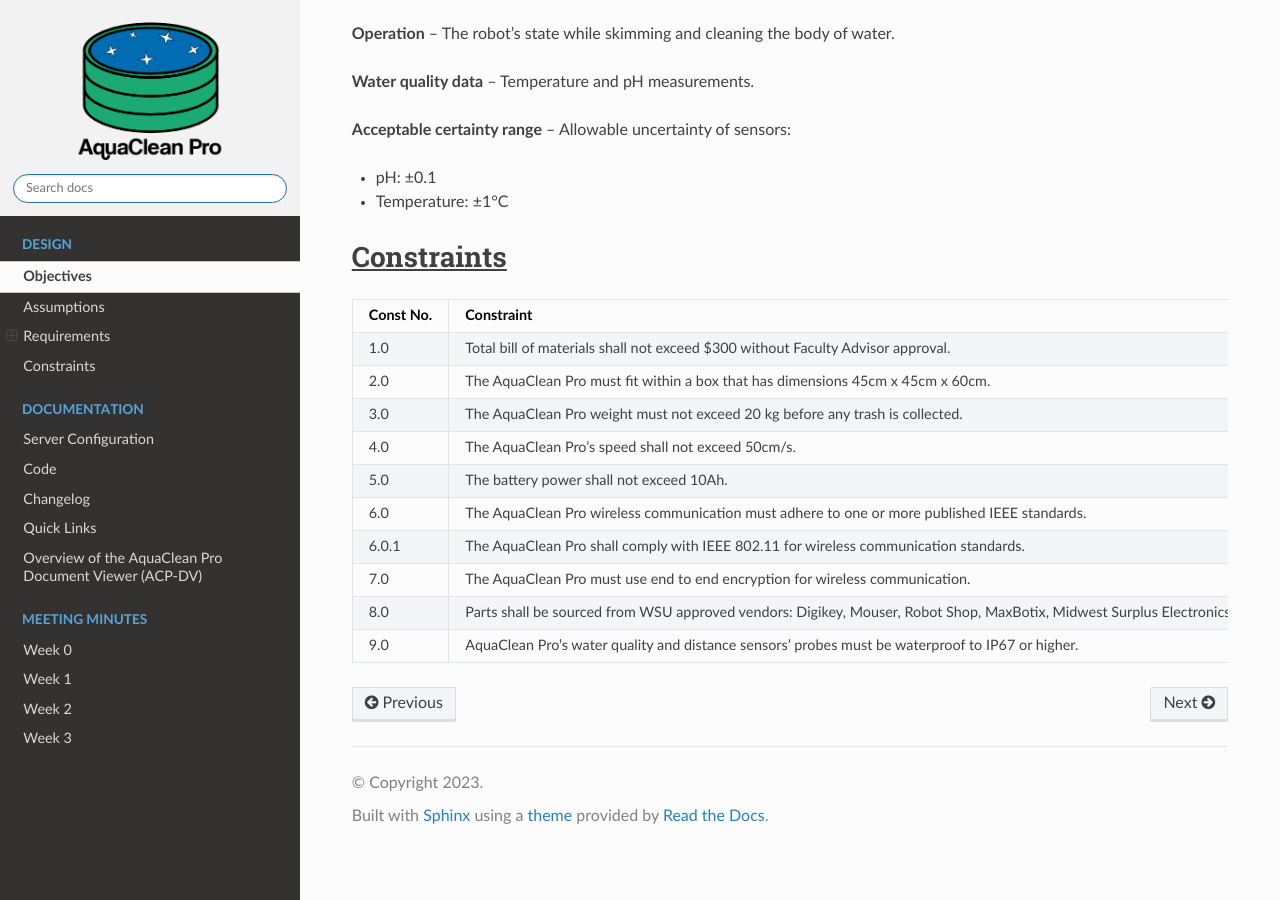
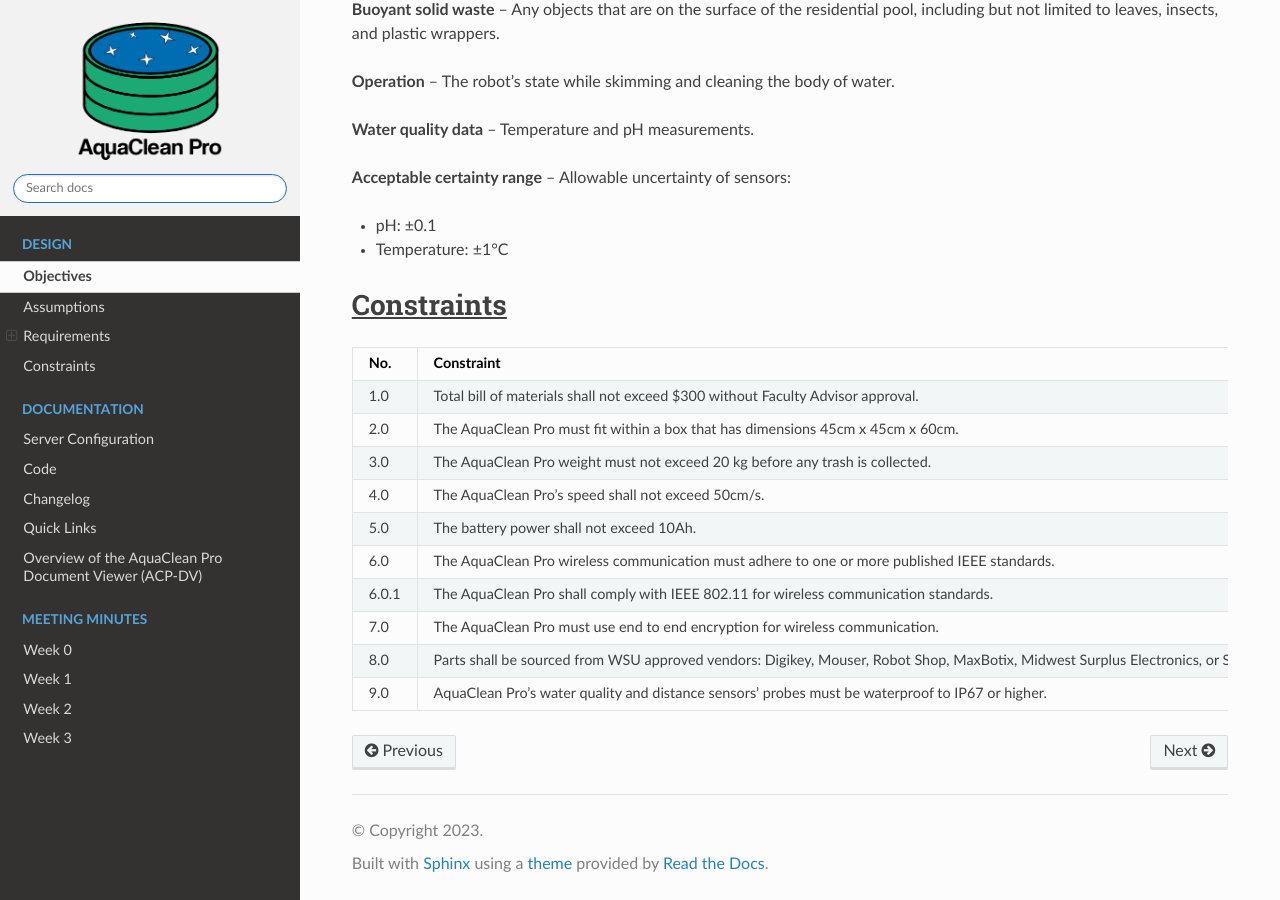
Before and after one commit to NathanWeiland10/AquaCleanPro, a Sphinx documentation site: the page built from docs/design.md, in a window 1280 px wide and 900 px high, scrolled down 2088 px. Built offline with Sphinx 7.4.7 and the Read the Docs theme 2.0.0, drawn with Linux system fonts in a browser that asks for light colours.

Commit message:
small changes to design documents

```diff
--- a/docs/design.md
+++ b/docs/design.md
@@ -5,26 +5,22 @@
 
 
 **Objective 1**: The robot can collect trash and debris on the surface of a body of freshwater.
-
-Trash and debris refer to smaller pieces of waste that float on the surface of the water, such as wrappers, bottles, and aluminum cans, and would be unable to collect larger waste.
+- Trash and debris refer to smaller pieces of waste that float on the surface of the water, such as wrappers, bottles, and aluminum cans, and would be unable to collect larger waste.
 
 
 
 **Objective 2**: The robot can take measurements of the water quality.
-
-Water quality refers to four main statistics about the body of water the robot resides in: temperature, pH level, total dissolved solids, and turbidity. The robot periodically measures these numbers and transmits them wirelessly to be stored in a database.
+- Water quality refers to four main statistics about the body of water the robot resides in: temperature, pH level, total dissolved solids, and turbidity. The robot periodically measures these numbers and transmits them wirelessly to be stored in a database.
 
 
 
 **Objective 3**: A wireless user interface can display metrics measured by the robot.
-
-The User Interface could refer to a website that is hosted separately that displays the temperature, the pH level, turbidity, and total dissolved solids of the water; the four metrics the robot collects.
+- The User Interface could refer to a website that is hosted separately that displays the temperature, the pH level, turbidity, and total dissolved solids of the water; the four metrics the robot collects.
 
 
 
 **Objective 4**: The robot can autonomously move across the surface of the water.
-
-The robot moves across the surface of the water by use of propellors, avoiding collision by utilizing sensors to detect walls.
+ - The robot moves across the surface of the water by use of propellors, avoiding collision by utilizing sensors to detect walls.
 
 # Assumptions
 
@@ -83,7 +79,7 @@
 
 # Constraints
 
-| Const No. | Constraint                                                                                           |
+| No.       | Constraint                                                                                           |
 | --------- | ---------------------------------------------------------------------------------------------------- |
 | 1.0       | Total bill of materials shall not exceed $300 without Faculty Advisor approval.                      |
 | 2.0       | The AquaClean Pro must fit within a box that has dimensions 45cm x 45cm x 60cm.                      |
```
